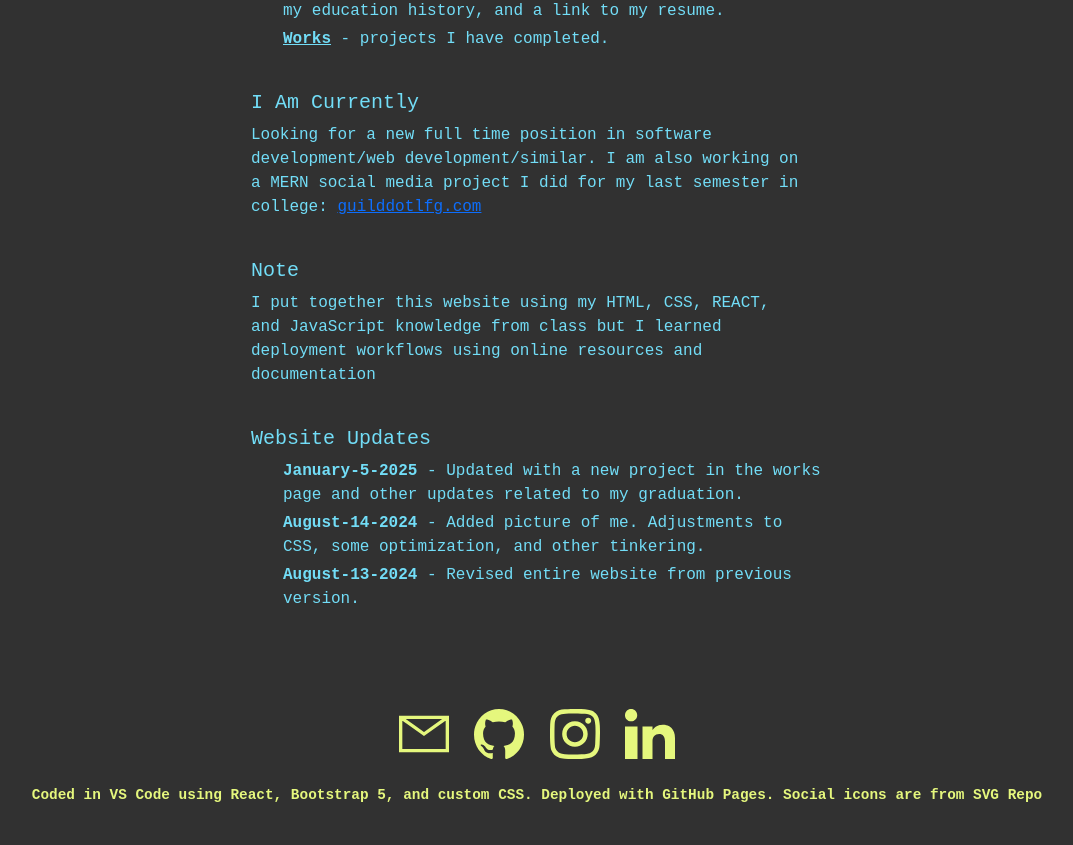
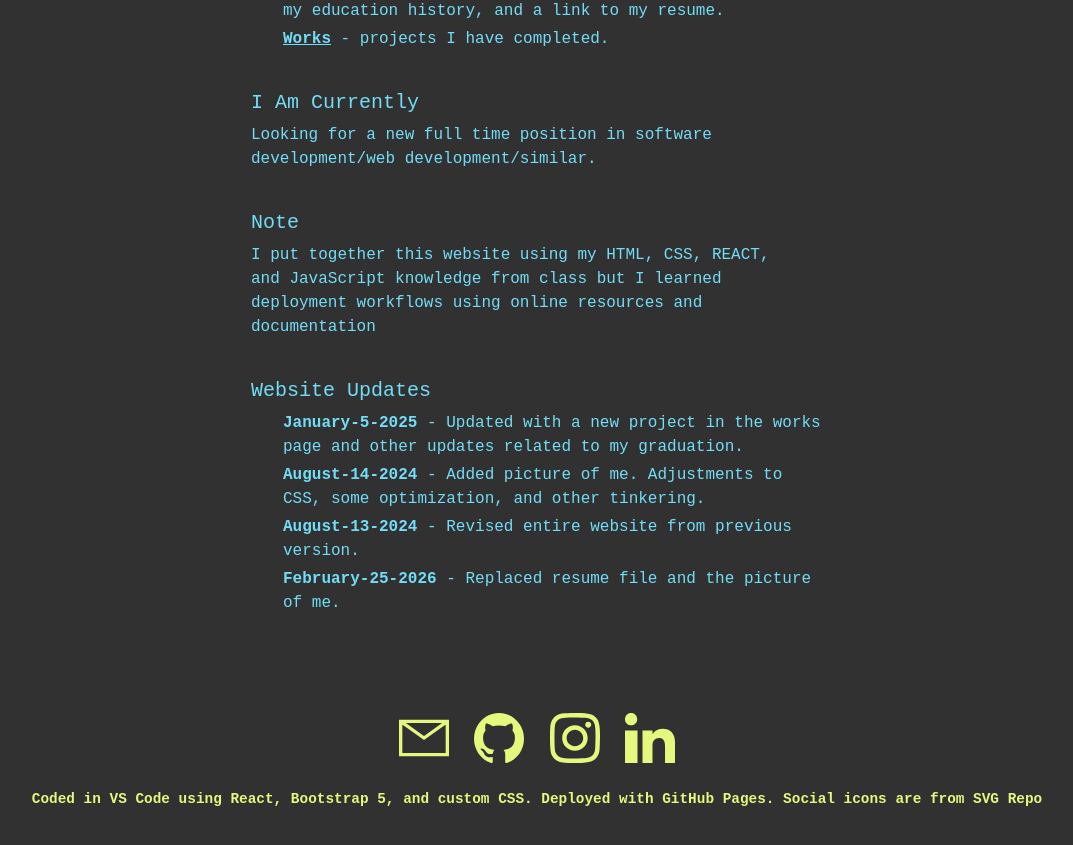
Before and after one commit to Bentheperson101/bentheperson101.github.io, a React (Create React App) app: page / in a window 1280 px wide. Shown: the part 800-1645 px from the top of the page, without its empty margins (103-1176 px from the left). Built offline with nearby package versions, Linux system fonts and the light colour scheme.

Commit message:
Home page updating

```diff
--- a/src/pages/Home.js
+++ b/src/pages/Home.js
@@ -22,8 +22,7 @@ const Home = () => {
                             </ul>
                             <br></br>
                             <h5>I Am Currently</h5>
-                            <p>Looking for a new full time position in software development/web development/similar. I am also working on a MERN social media project I did
-                                for my last semester in college: <a href="https://www.guilddotlfg.com/">guilddotlfg.com</a></p>
+                            <p>Looking for a new full time position in software development/web development/similar.</p>
                             <br></br>
                             <h5>Note</h5>
                             <p>I put together this website using my HTML, CSS, REACT, and JavaScript knowledge from class but I learned deployment
@@ -35,6 +34,7 @@ const Home = () => {
                             <li><b>January-5-2025</b> - Updated with a new project in the works page and other updates related to my graduation.</li>
                             <li><b>August-14-2024</b> - Added picture of me. Adjustments to CSS, some optimization, and other tinkering.</li>
                             <li><b>August-13-2024</b> - Revised entire website from previous version.</li>
+                            <li><b>February-25-2026</b> - Replaced resume file and the picture of me.</li>
                         </ul>
                     </div>
                 }
```
